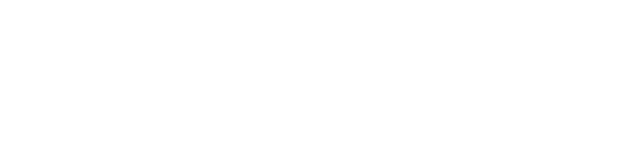
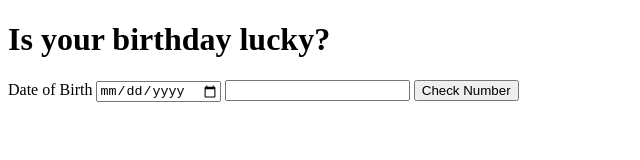
Before and after one commit to Vish-al-Singla/Lucky-Birthdate, a plain HTML site: page index.html in a window 1280 px wide. Shown: the whole page, without its empty margins (0-640 px from the left). Drawn offline with Linux system fonts and the light colour scheme.

Commit message:
Added html

```diff
--- a/index.html
+++ b/index.html
@@ -8,7 +8,14 @@
     <title>Birthdate Checker</title>
 </head>
 <body>
-
+    <h1 class="heading">Is your birthday lucky?</h1>
+    <div class="container">
+        <label for="date-of-birth">Date of Birth</label>
+        <input type="date"  id="date-of-birth">
+        <label for="lucky-number"></label>
+        <input type="number" id="lucky-number">
+        <button id="check-number">Check Number</button>
+    </div>
 </body>
 <script src="./index.js"></script>
 </html>
--- a/index.js
+++ b/index.js
@@ -0,0 +1 @@
+const dateOfBirth = document.querySelector("#date-of-birth");
```
